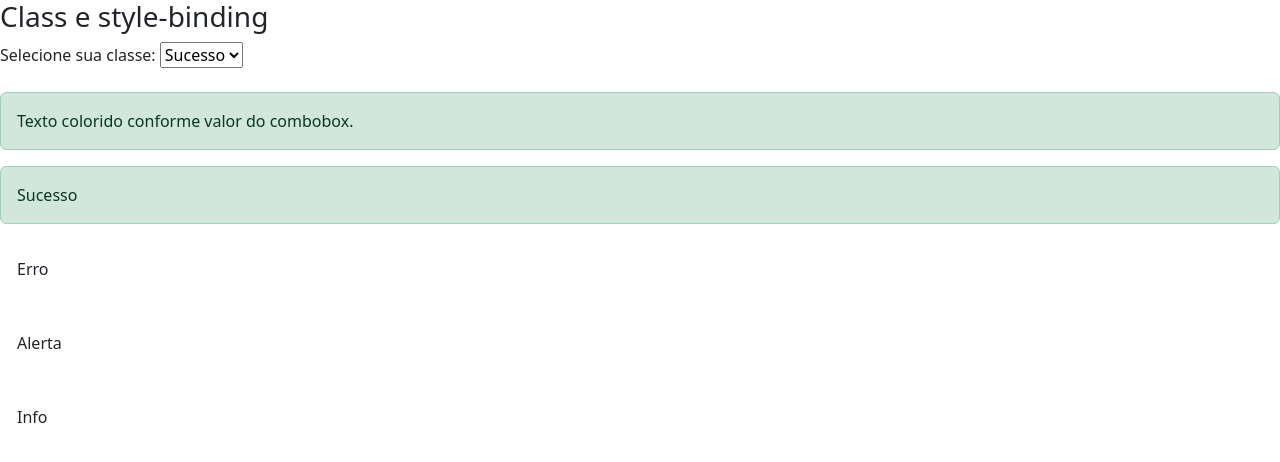
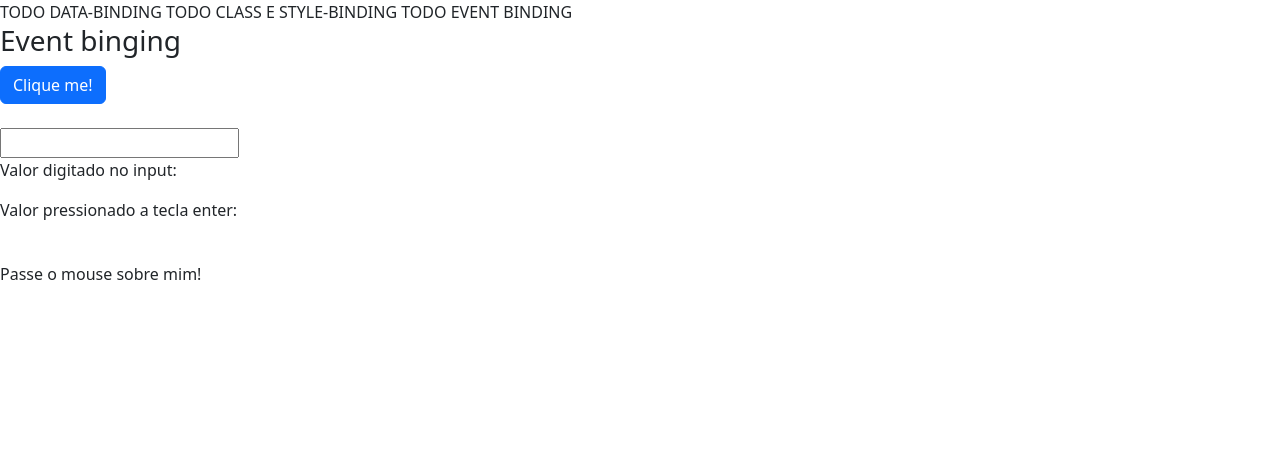
Before and after one commit to Renatonapoli/fundamentos-angular-15, an Angular app in the folder data-binding/: page / in a window 1280 px wide. Shown: the top 462 px of the page. Built offline with nearby package versions, Linux system fonts and the light colour scheme.

Commit message:
event-binding

```diff
--- a/data-binding/src/app/data-binding/data-binding.component.css
+++ b/data-binding/src/app/data-binding/data-binding.component.css
@@ -0,0 +1,4 @@
+.highlight {
+  background-color: yellow;
+  font-weight: bold;
+}
--- a/data-binding/src/app/data-binding/data-binding.component.html
+++ b/data-binding/src/app/data-binding/data-binding.component.html
@@ -1,6 +1,7 @@
-<section class="data-binding">
+  TODO DATA-BINDING
+  <!-- <section class="data-binding">
 
-  <!-- <article>
+ <article>
     <h3>Interpolação / Interpolation</h3>
     <p>String renderizada com interpolcação: {{ url }}</p>
     <p>Resultado de 1 + 1: {{ 1+1 }}</p>
@@ -12,8 +13,13 @@
     <h3>Property-binding</h3>
     <img src="{{ urlImagem }}">
     <img [src]="urlImagem2" >
-  </article> -->
+  </article>
 
+</section> -->
+
+TODO CLASS E STYLE-BINDING
+
+<!-- <section>
   <article>
     <h3>Class e style-binding</h3>
     <div>
@@ -50,4 +56,34 @@
 
     </div>
   </article>
+</section> -->
+
+TODO EVENT BINDING
+
+<section>
+  <article>
+    <h3>Event binging</h3>
+  </article>
+  <button class="btn btn-primary" (click)="botaoClicado()">
+    Clique me!
+  </button>
+  <br><br>
+
+  <input type="text"
+    (keyup)="OnKeyUp($event)"
+    (keyup.enter)="salvarValor($any($event.target).value)"
+    (blur)="salvarValor(campoValor.value)"
+    #campoValor
+    >
+
+  <p>Valor digitado no input: {{ valorAtual }}</p>
+  <p>Valor pressionado a tecla enter:  {{ valorEnter }}</p>
+  <br>
+
+  <span
+    (mouseover)="onMouseOver()"
+    (mouseout)="onMouseOver()"
+    [class.highlight]= "mouseOver"
+    >Passe o mouse sobre mim!
+  </span>
 </section>
--- a/data-binding/src/app/data-binding/data-binding.component.ts
+++ b/data-binding/src/app/data-binding/data-binding.component.ts
@@ -11,6 +11,11 @@ export class DataBindingComponent {
   urlImagem: string = 'https://m.media-amazon.com/images/I/8114U+3cgcL._AC_UF894,1000_QL80_.jpg'
   urlImagem2: string = 'https://m.media-amazon.com/images/I/71xYKz7LmhL._AC_UF894,1000_QL80_.jpg'
 
+  valorAtual: string = ''
+  valorEnter: string = ''
+
+  mouseOver: boolean = false
+
   getValor() {
     return 1
   }
@@ -18,4 +23,20 @@ export class DataBindingComponent {
   getCurtirCurso() {
     return true
   }
+
+  botaoClicado() {
+    alert('Clicou no botão')
+  }
+
+  OnKeyUp(evento: KeyboardEvent) {
+    this.valorAtual = (<HTMLInputElement>evento.target).value
+  }
+
+  salvarValor(valor: any) {
+    this.valorEnter = valor
+  }
+
+  onMouseOver() {
+    this.mouseOver = !this.mouseOver
+  }
 }
```
